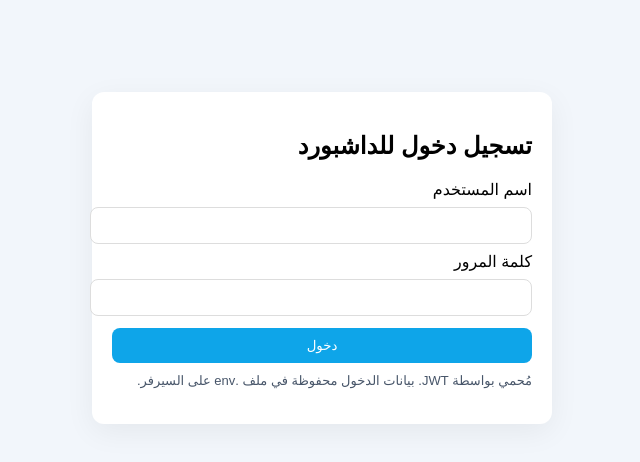
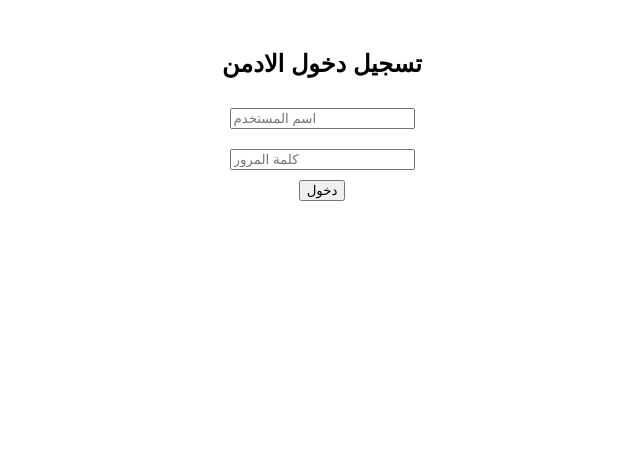
Before and after one commit to johnlatif2026/Leaks, a website: page login.html in a window 1280 px wide. Shown: the whole page, without its empty margins (318-958 px from the left). Drawn offline with Linux system fonts and the light colour scheme.

Commit message:
Update login.html

```diff
--- a/login.html
+++ b/login.html
@@ -1,50 +1,38 @@
-<!doctype html>
+<!DOCTYPE html>
 <html lang="ar">
 <head>
-  <meta charset="utf-8"/>
-  <meta name="viewport" content="width=device-width,initial-scale=1"/>
-  <title>تسجيل دخول</title>
+<meta charset="UTF-8">
+<title>تسجيل الدخول</title>
 <style>
-    body { font-family: Arial, sans-serif; direction: rtl; text-align: right; padding: 24px; background: #f2f6fb; }
-    .card { max-width:420px; margin:60px auto; background:#fff; padding:20px; border-radius:12px; box-shadow:0 8px 30px rgba(2,6,23,0.06); }
-    label, input, button { display:block; width:100%; margin-top:8px; }
-    input { padding:10px; border-radius:8px; border:1px solid #ddd; }
-    button { margin-top:12px; padding:10px; border-radius:8px; border:0; background:#0ea5e9; color:white; cursor:pointer; }
-    .note { margin-top:10px; font-size:13px; color:#475569; }
+body { text-align:center; margin-top:50px; font-family: Arial; }
+input { margin:10px; }
 </style>
 </head>
 <body>
-  <div class="card">
-    <h2>تسجيل دخول للداشبورد</h2>
-    <form id="loginForm">
-      <label for="user">اسم المستخدم</label>
-      <input id="user" name="username" required />
-      <label for="pass">كلمة المرور</label>
-      <input id="pass" name="password" type="password" required />
-      <button type="submit">دخول</button>
-    </form>
-    <p class="note">مُحمي بواسطة JWT. بيانات الدخول محفوظة في ملف .env على السيرفر.</p>
-    <p id="error" style="color:#b91c1c;"></p>
-  </div>
+<h2>تسجيل دخول الادمن</h2>
+<input type="text" id="username" placeholder="اسم المستخدم"><br>
+<input type="password" id="password" placeholder="كلمة المرور"><br>
+<button onclick="login()">دخول</button>
 
 <script>
-    document.getElementById('loginForm').addEventListener('submit', async (e) => {
-      e.preventDefault();
-      const username = document.getElementById('user').value.trim();
-      const password = document.getElementById('pass').value;
+async function login() {
+  const username = document.getElementById('username').value;
+  const password = document.getElementById('password').value;
+
   const res = await fetch('/api/login', {
     method: 'POST',
     headers: {'Content-Type':'application/json'},
     body: JSON.stringify({ username, password })
   });
-      if (res.ok) {
-        // token is in httpOnly cookie; redirect to dashboard
+
+  if(res.ok) {
+    const data = await res.json();
+    localStorage.setItem('token', data.token);
     window.location.href = '/dashboard';
   } else {
-        const j = await res.json().catch(()=>({error:'خطأ'}));
-        document.getElementById('error').textContent = j.error || 'خطأ في تسجيل الدخول';
+    alert('بيانات غير صحيحة');
   }
-    });
+}
 </script>
 </body>
 </html>
```
Lines whose indentation alone changed are shown as unchanged.
